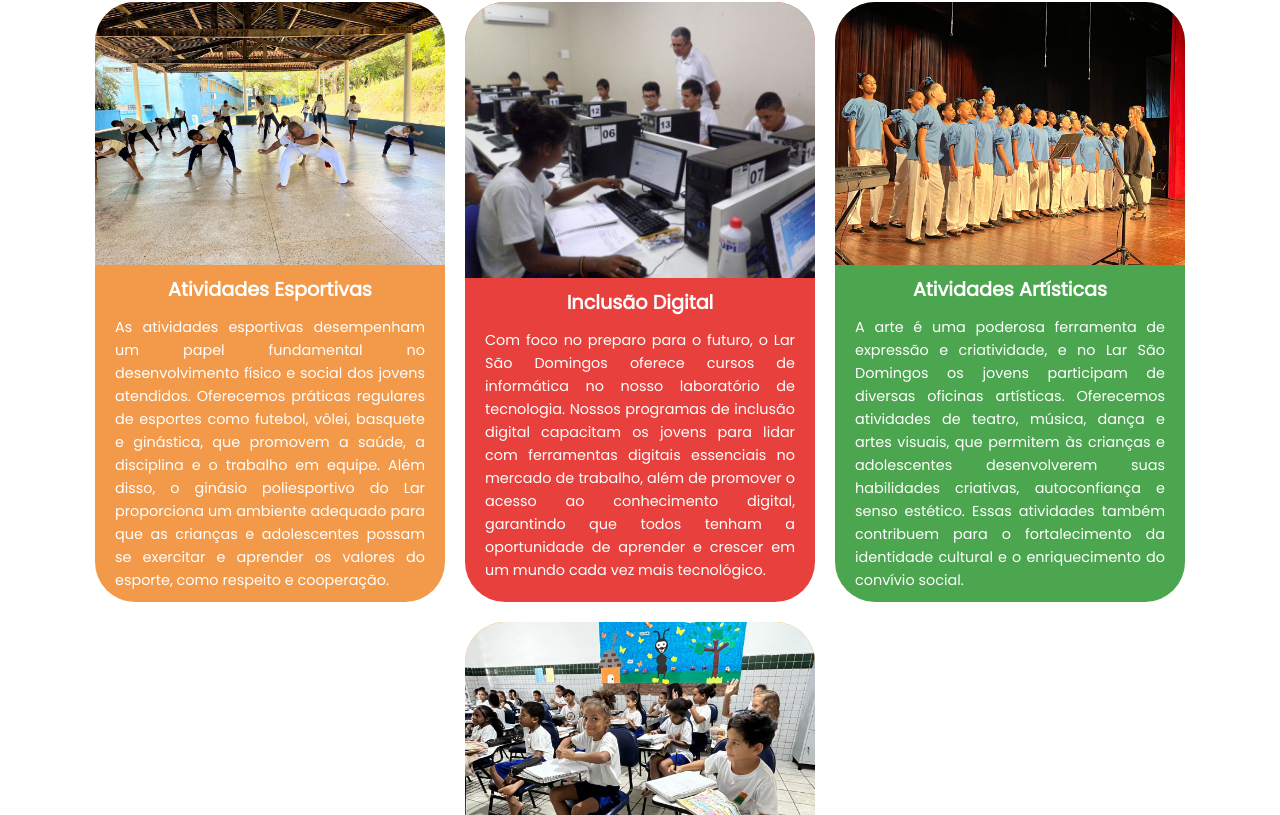
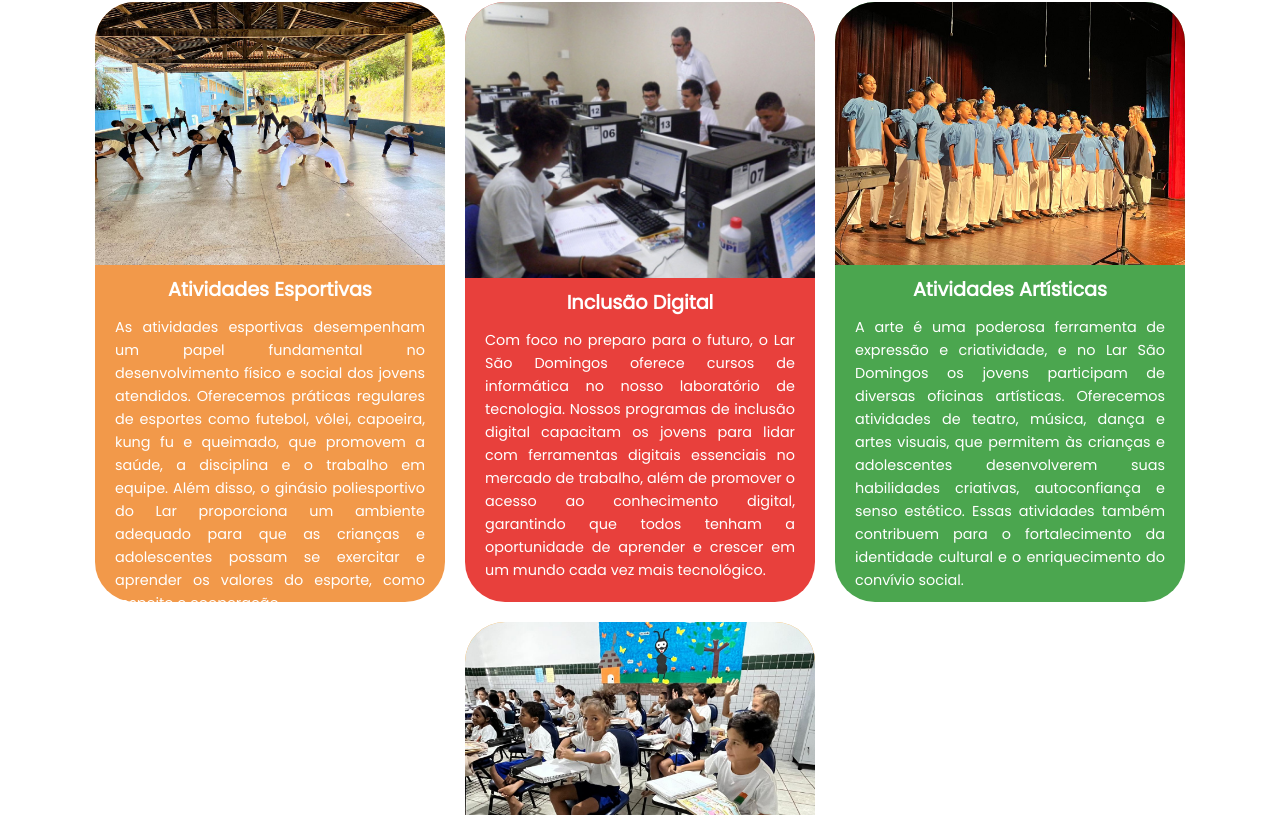
Before and after one commit to DevLarSaoDomingos/LarSaoDomingos, a React (Create React App) app: page /atividades in a window 1280 px wide. Shown: the part 486-1301 px from the top of the page. Built offline with nearby package versions, Linux system fonts and the light colour scheme.

Commit message:
Atualização da Descrição de Atividades Esportivas

```diff
--- a/src/pages/ActivitiesPage.jsx
+++ b/src/pages/ActivitiesPage.jsx
@@ -32,7 +32,7 @@ const ActivitiesPage = () => {
     {
       title: "Atividades Esportivas",
       description:
-        "As atividades esportivas desempenham um papel fundamental no desenvolvimento físico e social dos jovens atendidos. Oferecemos práticas regulares de esportes como futebol, vôlei, basquete e ginástica, que promovem a saúde, a disciplina e o trabalho em equipe. Além disso, o ginásio poliesportivo do Lar proporciona um ambiente adequado para que as crianças e adolescentes possam se exercitar e aprender os valores do esporte, como respeito e cooperação.",
+        "As atividades esportivas desempenham um papel fundamental no desenvolvimento físico e social dos jovens atendidos. Oferecemos práticas regulares de esportes como futebol, vôlei, capoeira, kung fu e queimado, que promovem a saúde, a disciplina e o trabalho em equipe. Além disso, o ginásio poliesportivo do Lar proporciona um ambiente adequado para que as crianças e adolescentes possam se exercitar e aprender os valores do esporte, como respeito e cooperação.",
       imageSrc: "assets/img/atividadesesportivas.jpg",
     },
     {
@@ -62,7 +62,7 @@ const ActivitiesPage = () => {
         title={activitiesContent.title}
         text={activitiesContent.text}
         imageSrc={activitiesContent.imageSrc}
-        backgroundColor="#007CEE"  // Cor personalizada para a ActivitiesPage
+        backgroundColor="#007CEE" // Cor personalizada para a ActivitiesPage
       />
       {/* Lista de atividades detalhadas */}
       <ActivitiesList activities={activities} />
```
